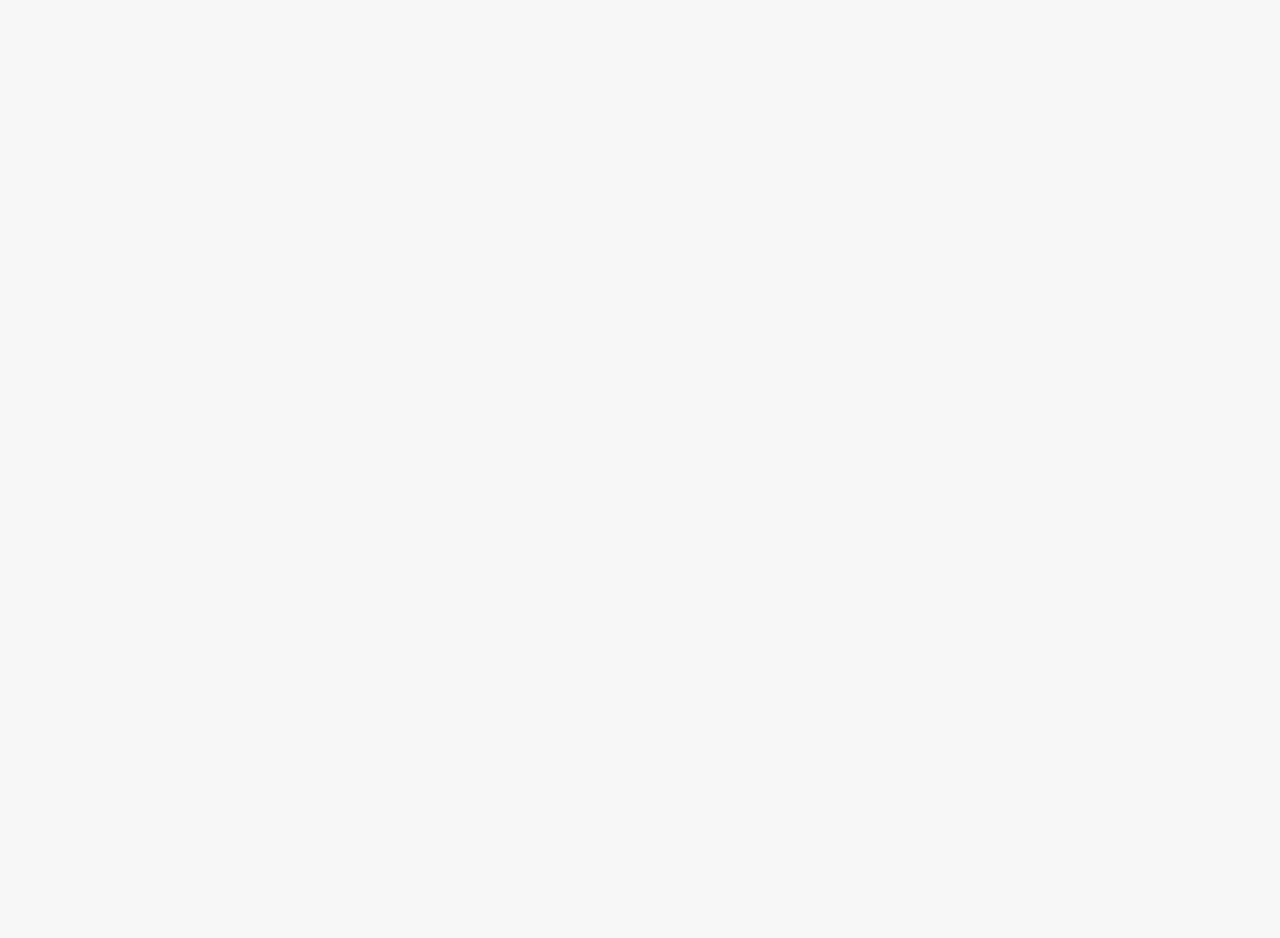
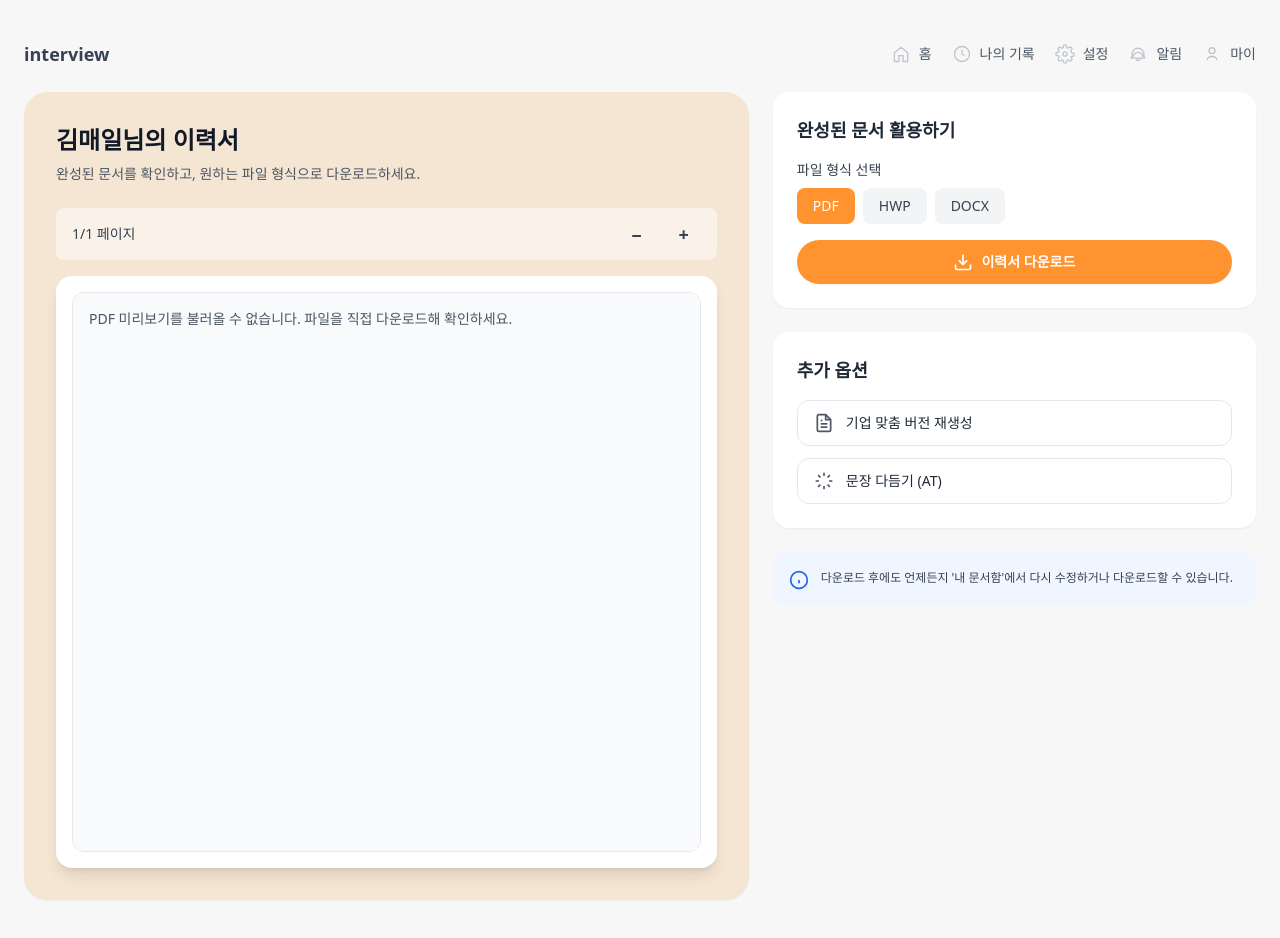
Before and after one commit to shark-family/AX-Hackathon, a React (Vite) app: page /resume in a window 1280 px wide. Before the commit this address had no page. Before the commit the page ends 800 px from the top, so only its background shows below. Built offline with nearby package versions, Linux system fonts and the light colour scheme; a web font is replaced by a local one.

Commit message:
[FEAT] 이력서 페이지 추가

```diff
--- a/src/App.tsx
+++ b/src/App.tsx
@@ -1,12 +1,14 @@
 import { Route, Routes } from "react-router-dom"
 import InterviewPage from "./pages/InterviewPage.tsx"
 import MainPage from "./pages/MainPage.tsx"
+import ResumePage from "./pages/ResumePage.tsx"
 
 export default function App() {
   return (
     <Routes>
       <Route path="/" element={<MainPage />} />
       <Route path="/interview" element={<InterviewPage />} />
+      <Route path="/resume" element={<ResumePage />} />
     </Routes>
   )
 }
--- a/src/pages/InterviewPage.tsx
+++ b/src/pages/InterviewPage.tsx
@@ -1,4 +1,5 @@
 import { useEffect, useState } from "react"
+import { useNavigate } from "react-router-dom"
 import ChatBubble from "../components/ChatBubble.tsx"
 import Header from "../components/Header.tsx"
 
@@ -27,6 +28,7 @@ const PenIcon = ({ className, color = "#c0c4cc" }: { className?: string; color?:
 )
 
 export default function InterviewPage() {
+  const navigate = useNavigate()
   const steps = ["기본 정보", "경력 사항", "개인의 강점", "희망 직무", "최종 확인"]
   const [currentStep, setCurrentStep] = useState(0)
   const [inputValue, setInputValue] = useState("")
@@ -236,6 +238,7 @@ export default function InterviewPage() {
             </div>
 
             <button
+              onClick={() => navigate("/resume")}
               className="mt-6 w-full rounded-full bg-[#ff9330] py-3 text-center text-sm font-semibold text-white shadow-sm hover:bg-[#f5851d]"
               style={{ boxShadow: "0 12px 28px rgba(255,147,48,0.28)" }}
             >
--- /dev/null
+++ b/src/pages/ResumePage.tsx
@@ -0,0 +1,178 @@
+import { useState } from "react"
+import Header from "../components/Header.tsx"
+
+const DownloadIcon = ({ className }: { className?: string }) => (
+  <svg className={className} viewBox="0 0 24 24" fill="none" stroke="currentColor" strokeWidth="2">
+    <path d="M21 15v4a2 2 0 0 1-2 2H5a2 2 0 0 1-2-2v-4" />
+    <polyline points="7 10 12 15 17 10" />
+    <line x1="12" y1="15" x2="12" y2="3" />
+  </svg>
+)
+
+const DocumentIcon = ({ className }: { className?: string }) => (
+  <svg className={className} viewBox="0 0 24 24" fill="none" stroke="currentColor" strokeWidth="2">
+    <path d="M14 2H6a2 2 0 0 0-2 2v16a2 2 0 0 0 2 2h12a2 2 0 0 0 2-2V8z" />
+    <polyline points="14 2 14 8 20 8" />
+    <line x1="16" y1="13" x2="8" y2="13" />
+    <line x1="16" y1="17" x2="8" y2="17" />
+    <polyline points="10 9 9 9 8 9" />
+  </svg>
+)
+
+const SparkleIcon = ({ className }: { className?: string }) => (
+  <svg className={className} viewBox="0 0 24 24" fill="none" stroke="currentColor" strokeWidth="2">
+    <path d="M12 2v4M12 18v4M4.93 4.93l2.83 2.83M16.24 16.24l2.83 2.83M2 12h4M18 12h4M4.93 19.07l2.83-2.83M16.24 7.76l2.83-2.83" />
+  </svg>
+)
+
+const InfoIcon = ({ className }: { className?: string }) => (
+  <svg className={className} viewBox="0 0 24 24" fill="none" stroke="currentColor" strokeWidth="2">
+    <circle cx="12" cy="12" r="10" />
+    <line x1="12" y1="16" x2="12" y2="12" />
+    <line x1="12" y1="8" x2="12.01" y2="8" />
+  </svg>
+)
+
+export default function ResumePage() {
+  const [selectedFormat, setSelectedFormat] = useState<"PDF" | "HWP" | "DOCX">("PDF")
+  const [scale, setScale] = useState(1)
+
+  const changeScale = (delta: number) => {
+    setScale((prev) => Math.min(2, Math.max(0.6, parseFloat((prev + delta).toFixed(2)))))
+  }
+
+  const handleDownload = () => {
+    const link = document.createElement("a")
+    link.href = "/output_resume.pdf"
+    link.download = "output_resume.pdf"
+    link.target = "_blank"
+    link.rel = "noopener"
+    document.body.appendChild(link)
+    link.click()
+    document.body.removeChild(link)
+  }
+
+  return (
+    <div className="min-h-screen bg-[#f7f7f8] text-gray-900">
+      <div className="mx-auto max-w-7xl px-6 py-10">
+        <Header />
+
+        <div className="mt-6 grid grid-cols-[1.2fr_0.8fr] gap-6">
+          {/* Left Panel - Resume Preview */}
+          <div className="rounded-3xl bg-[#f5e6d3] p-8 shadow-sm">
+            <div className="mb-6">
+              <h1 className="text-2xl font-bold text-gray-900">김매일님의 이력서</h1>
+              <p className="mt-2 text-sm text-gray-600">
+                완성된 문서를 확인하고, 원하는 파일 형식으로 다운로드하세요.
+              </p>
+            </div>
+
+            <div className="mb-4 flex items-center justify-between rounded-lg bg-white/50 px-4 py-2">
+              <span className="text-sm font-medium text-gray-700">1/1 페이지</span>
+              <div className="flex gap-3">
+                <button
+                  onClick={() => changeScale(-0.1)}
+                  className="rounded-lg px-3 py-1 text-lg font-semibold text-gray-700 hover:bg-white/70 transition"
+                  aria-label="축소"
+                >
+                  −
+                </button>
+                <button
+                  onClick={() => changeScale(0.1)}
+                  className="rounded-lg px-3 py-1 text-lg font-semibold text-gray-700 hover:bg-white/70 transition"
+                  aria-label="확대"
+                >
+                  +
+                </button>
+              </div>
+            </div>
+
+            {/* Resume Preview */}
+            <div className="relative rounded-2xl bg-white p-4 shadow-lg">
+              <div className="overflow-auto rounded-xl border bg-gray-50" style={{ height: "70vh" }}>
+                <div
+                  className="origin-top-left"
+                  style={{
+                    transform: `scale(${scale})`,
+                    transformOrigin: "top left",
+                    width: `${100 / scale}%`,
+                  }}
+                >
+                  <object
+                    data="/output_resume.pdf#toolbar=0"
+                    type="application/pdf"
+                    className="h-[1200px] w-full"
+                  >
+                    <p className="p-4 text-sm text-gray-600">
+                      PDF 미리보기를 불러올 수 없습니다. 파일을 직접 다운로드해 확인하세요.
+                    </p>
+                  </object>
+                </div>
+              </div>
+            </div>
+          </div>
+
+          {/* Right Panel - Actions */}
+          <div className="space-y-6">
+            {/* File Format Selection */}
+            <div className="rounded-2xl bg-white p-6 shadow-sm">
+              <h3 className="mb-4 text-lg font-semibold text-gray-800">완성된 문서 활용하기</h3>
+
+              <div className="mb-4">
+                <div className="mb-2 text-sm font-medium text-gray-700">파일 형식 선택</div>
+                <div className="flex gap-2">
+                  {(["PDF", "HWP", "DOCX"] as const).map((format) => (
+                    <button
+                      key={format}
+                      onClick={() => setSelectedFormat(format)}
+                      className={`rounded-lg px-4 py-2 text-sm font-medium transition ${
+                        selectedFormat === format
+                          ? "bg-[#ff9330] text-white"
+                          : "bg-gray-100 text-gray-700 hover:bg-gray-200"
+                      }`}
+                    >
+                      {format}
+                    </button>
+                  ))}
+                </div>
+              </div>
+
+              <button
+                onClick={handleDownload}
+                className="flex w-full items-center justify-center gap-2 rounded-full bg-[#ff9330] px-6 py-3 text-sm font-semibold text-white shadow-sm hover:bg-[#f5851d] transition"
+              >
+                <DownloadIcon className="h-5 w-5" />
+                이력서 다운로드
+              </button>
+            </div>
+
+            {/* AI Features */}
+            <div className="rounded-2xl bg-white p-6 shadow-sm">
+              <h3 className="mb-4 text-lg font-semibold text-gray-800">추가 옵션</h3>
+
+              <div className="space-y-3">
+                <button className="relative flex w-full items-center gap-3 rounded-xl border border-gray-200 bg-white px-4 py-3 text-left hover:bg-gray-50 transition">
+                  <DocumentIcon className="h-5 w-5 flex-shrink-0 text-gray-600" />
+                  <span className="flex-1 text-sm font-medium text-gray-800">기업 맞춤 버전 재생성</span>
+                </button>
+
+                <button className="relative flex w-full items-center gap-3 rounded-xl border border-gray-200 bg-white px-4 py-3 text-left hover:bg-gray-50 transition">
+                  <SparkleIcon className="h-5 w-5 flex-shrink-0 text-gray-600" />
+                  <span className="flex-1 text-sm font-medium text-gray-800">문장 다듬기 (AT)</span>
+                </button>
+              </div>
+            </div>
+
+            {/* Info */}
+            <div className="flex items-start gap-3 rounded-xl bg-blue-50 p-4">
+              <InfoIcon className="h-5 w-5 flex-shrink-0 text-blue-600 mt-0.5" />
+              <p className="text-xs text-gray-700 leading-relaxed">
+                다운로드 후에도 언제든지 '내 문서함'에서 다시 수정하거나 다운로드할 수 있습니다.
+              </p>
+            </div>
+          </div>
+        </div>
+      </div>
+    </div>
+  )
+}
```
Also changed, not shown: 1 other file (tests, documents, lock files or other folders).
